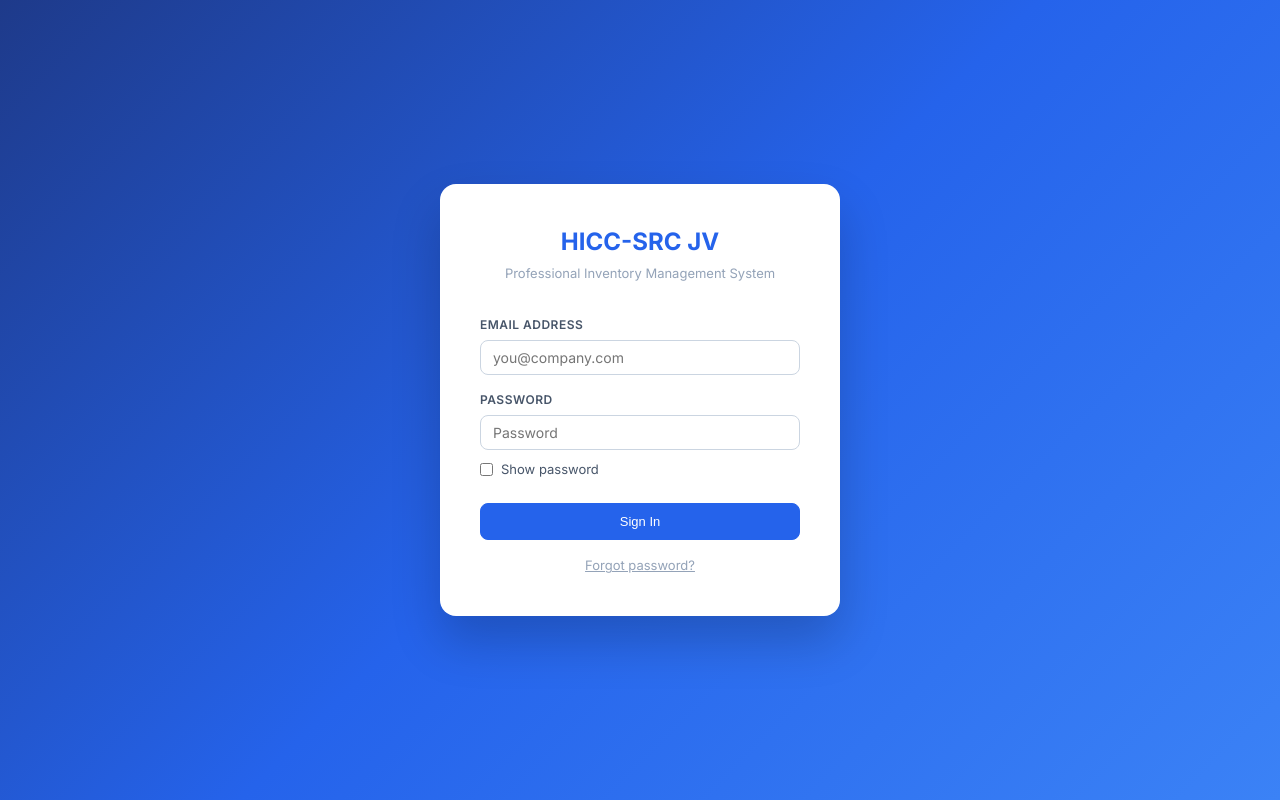
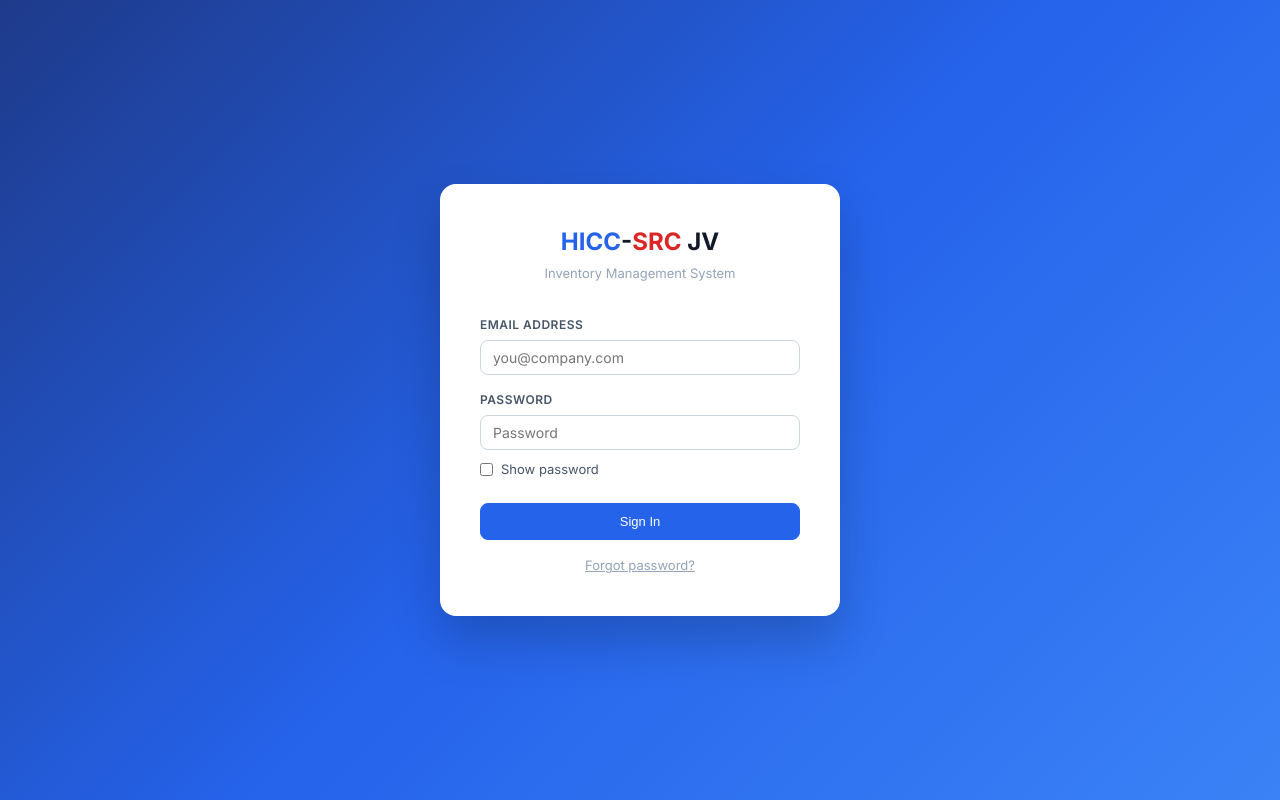
Before and after one commit to akashshahariaz02/inventory-app, a React (Create React App) app in the folder frontend/: page /login in a window 1280 px wide. Built offline with nearby package versions, Linux system fonts and the light colour scheme; no server answers.

Commit message:
Prepare app for free test deployment

```diff
--- a/frontend/src/components/Sidebar.js
+++ b/frontend/src/components/Sidebar.js
@@ -40,7 +40,7 @@ export default function Sidebar({ pendingCount, isOpen, onClose }) {
   return (
     <aside className={`sidebar ${isOpen ? 'open' : ''}`}>
       <div className="sidebar-logo">
-        <h1>HICC-SRC JV</h1>
+        <h1 className="brand-name"><span className="brand-hicc">HICC</span>-<span className="brand-src">SRC</span>&nbsp;<span className="brand-jv">JV</span></h1>
         <span>Inventory Management</span>
       </div>
 
--- a/frontend/src/index.css
+++ b/frontend/src/index.css
@@ -83,14 +83,20 @@ body {
   border-bottom: 1px solid var(--border);
 }
 .sidebar-logo h1 {
-  font-size: 18px;
+  font-size: 20px;
   font-weight: 700;
-  color: var(--primary);
   display: flex;
   align-items: center;
-  gap: 8px;
+  line-height: 1.15;
 }
-.sidebar-logo span { font-size: 11px; color: var(--text3); display: block; margin-top: 2px; }
+.sidebar-logo > span { font-size: 11px; color: var(--text3); display: block; margin-top: 2px; }
+.brand-name { color: #111827; letter-spacing: 0; }
+.brand-name .brand-hicc { color: #2563eb; }
+.brand-name .brand-src { color: #dc2626; }
+.brand-name .brand-jv { color: #111827; }
+body.theme-dark .brand-name .brand-hicc { color: #60a5fa; }
+body.theme-dark .brand-name .brand-src { color: #f87171; }
+body.theme-dark .brand-name .brand-jv { color: #f9fafb; }
 .nav-section { font-size: 10px; font-weight: 600; text-transform: uppercase; letter-spacing: .08em; color: var(--text3); padding: 16px 20px 4px; }
 .nav-link {
   display: flex;
@@ -431,7 +437,7 @@ body.theme-dark .alert-danger { border-color: rgba(239, 68, 68, .35); color: #fc
 .login-page { min-height: 100vh; display: flex; align-items: center; justify-content: center; background: linear-gradient(135deg, #1e3a8a 0%, #2563eb 50%, #3b82f6 100%); }
 .login-card { background: white; border-radius: 16px; padding: 40px; width: 100%; max-width: 400px; box-shadow: 0 25px 50px rgba(0,0,0,.2); }
 .login-logo { text-align: center; margin-bottom: 32px; }
-.login-logo h1 { font-size: 24px; font-weight: 700; color: var(--primary); }
+.login-logo h1 { font-size: 24px; font-weight: 700; }
 .login-logo p { color: var(--text3); font-size: 13px; margin-top: 4px; }
 
 /* Responsive */
--- a/frontend/src/pages/ForgotPassword.js
+++ b/frontend/src/pages/ForgotPassword.js
@@ -30,7 +30,7 @@ export default function ForgotPassword() {
     <div className="login-page">
       <div className="login-card">
         <div className="login-logo">
-          <h1>HICC-SRC JV</h1>
+          <h1 className="brand-name"><span className="brand-hicc">HICC</span>-<span className="brand-src">SRC</span> <span className="brand-jv">JV</span></h1>
           <p>Forgot Password</p>
         </div>
         <form onSubmit={handleSubmit}>
--- a/frontend/src/pages/Login.js
+++ b/frontend/src/pages/Login.js
@@ -30,8 +30,8 @@ export default function Login() {
     <div className="login-page">
       <div className="login-card">
         <div className="login-logo">
-          <h1>HICC-SRC JV</h1>
-          <p>Professional Inventory Management System</p>
+          <h1 className="brand-name"><span className="brand-hicc">HICC</span>-<span className="brand-src">SRC</span> <span className="brand-jv">JV</span></h1>
+          <p>Inventory Management System</p>
         </div>
         <form onSubmit={handleSubmit}>
           <div className="form-group">
--- a/frontend/src/pages/ResetPassword.js
+++ b/frontend/src/pages/ResetPassword.js
@@ -36,7 +36,7 @@ export default function ResetPassword() {
     <div className="login-page">
       <div className="login-card">
         <div className="login-logo">
-          <h1>HICC-SRC JV</h1>
+          <h1 className="brand-name"><span className="brand-hicc">HICC</span>-<span className="brand-src">SRC</span> <span className="brand-jv">JV</span></h1>
           <p>Reset Password</p>
         </div>
         <form onSubmit={handleSubmit}>
--- a/frontend/src/pages/SetPassword.js
+++ b/frontend/src/pages/SetPassword.js
@@ -50,7 +50,7 @@ export default function SetPassword() {
     <div className="login-page">
       <div className="login-card">
         <div className="login-logo">
-          <h1>HICC-SRC JV</h1>
+          <h1 className="brand-name"><span className="brand-hicc">HICC</span>-<span className="brand-src">SRC</span> <span className="brand-jv">JV</span></h1>
           <p>Set Your Password</p>
         </div>
         {loading ? (
```
Also changed, not shown: 2 other files (tests, documents, lock files or other folders).
